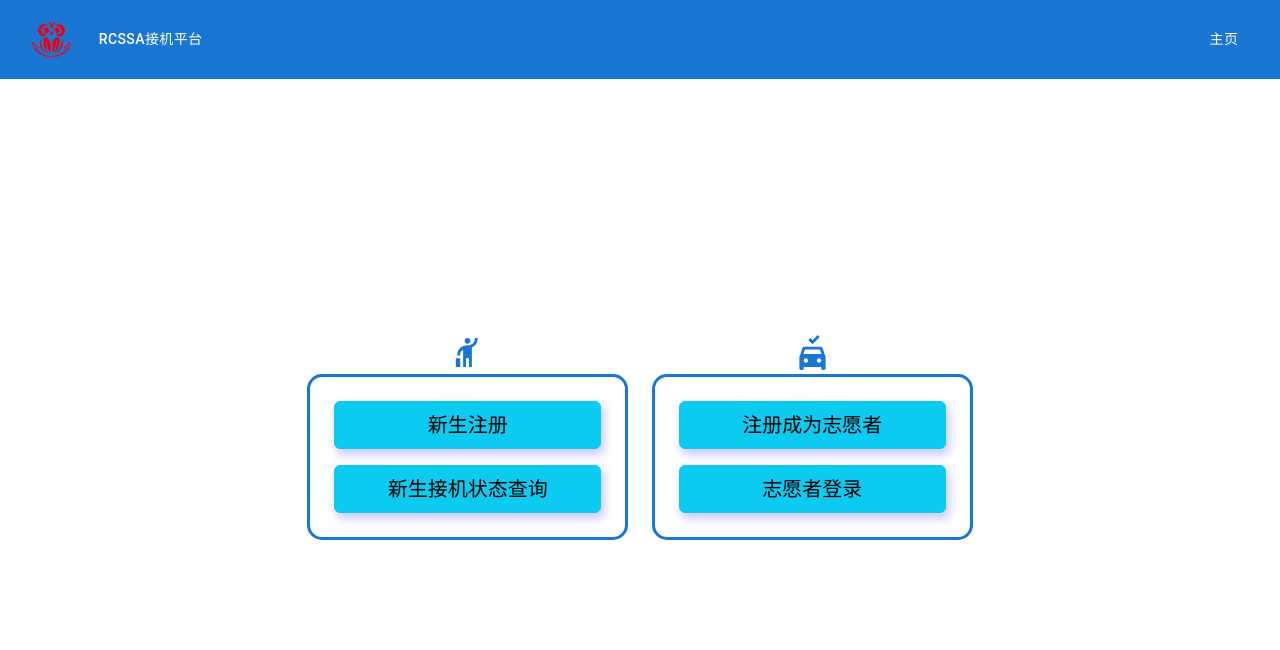
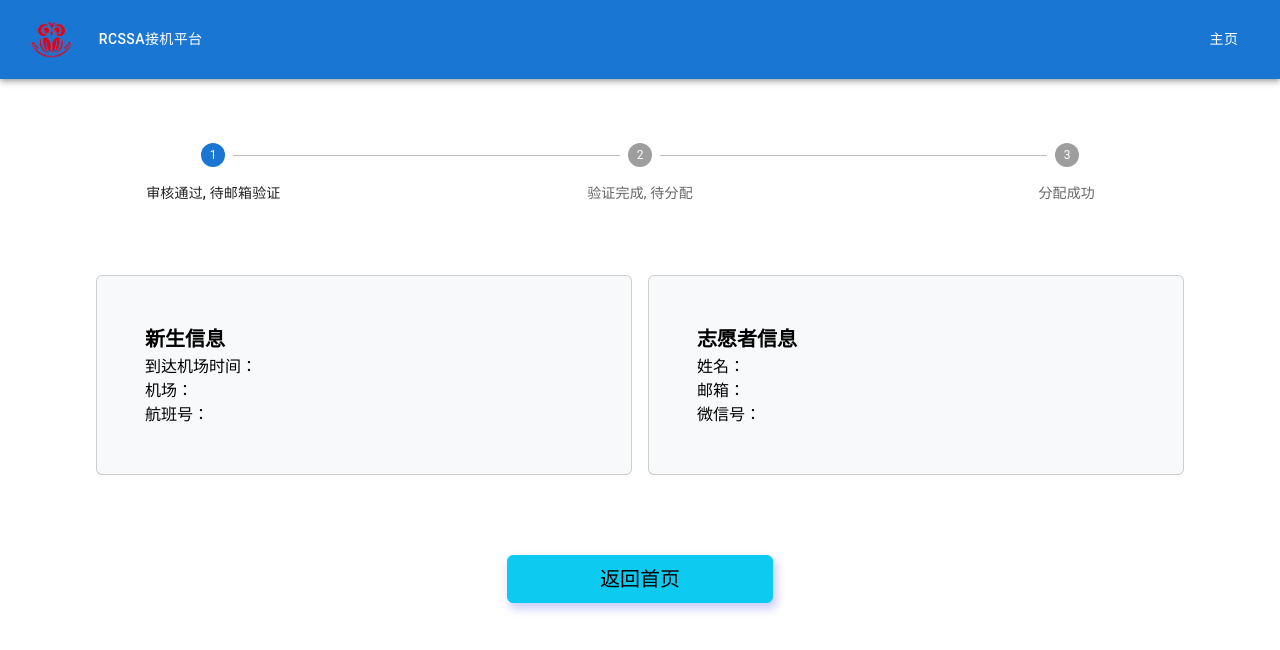
Before and after one commit to RCSSA/Freshmen-Airport-Pickup-Frontend, a React (Create React App) app in the folder airport-pickup/: page /studentallocate in a window 1280 px wide. Before the commit this address led to /. Shown: the top 650 px of the page. Built offline with nearby package versions, Linux system fonts and the light colour scheme.

Commit message:
update choosetime page and other frontends

```diff
--- a/airport-pickup/src/App.js
+++ b/airport-pickup/src/App.js
@@ -21,6 +21,7 @@ function App() {
   const [studentLoggedIn, setStudentLoggedIn] = useState(false);
   const [volunteerLoggedIn, setVolunteerLoggedIn] = useState(false);
   const [status, setStatus] = useState(0);
+  const [progress,setProgress] = useState(0);
   return (
       <BrowserRouter>
         <BtnAppBar/>
@@ -35,9 +36,10 @@ function App() {
             </RequireAuth>}>
           </Route>
           <Route path="/choosetime" element={
-            <RequireAuth user={volunteerLoggedIn}>
-              <ChooseTimePage />
-            </RequireAuth>
+            // <RequireAuth user={volunteerLoggedIn}>
+            //   <ChooseTimePage />
+            // </RequireAuth>
+            <ChooseTimePage />
           }></Route>
           <Route path="/info" element={
             <RequireAuth user={volunteerLoggedIn}>
@@ -53,10 +55,11 @@ function App() {
             </RequireAuth>}>
           </Route>
           <Route path="/studentallocate" element={
-            <RequireAuth user={studentLoggedIn}>
-              <StudentAllocatePage />
-            </RequireAuth>}>
-          </Route>
+            // <RequireAuth user={studentLoggedIn}>
+            //   <StudentAllocatePage />
+            // </RequireAuth>
+            <StudentAllocatePage progress={progress}/>
+          }></Route>
         </Routes>
       </BrowserRouter>
   );
--- a/airport-pickup/src/component/EventInfoModal.js
+++ b/airport-pickup/src/component/EventInfoModal.js
@@ -9,6 +9,7 @@ export default function EventInfoModal(props) {
   const eventColors = props.eventColors;
   const setEventColors = props.setEventColors;
   const [select, setSelect] = useState("确认选择");
+
 
   function checkAllZero() {
     const checkNumbers = props.pickUpNumber[`${props.id}`];
@@ -43,6 +44,12 @@ export default function EventInfoModal(props) {
   }
 
   function handleClose() {
+    openModals[eventId] = false;
+    setOpenModals({ ...openModals, [`${eventId}`]: false });
+  }
+
+  function handleSelect(e) {
+    e.preventDefault();
     props.setSelected(
       props.selected.filter((elem) => {
         return elem[0] !== eventId;
@@ -76,20 +83,13 @@ export default function EventInfoModal(props) {
       setEventColors({ ...eventColors, [`${eventId}`]: "#0dcafd" });
     }
 
-    openModals[eventId] = false;
-    setOpenModals({ ...openModals, [`${eventId}`]: false });
-  }
-
-  function handleSelect(e) {
-    e.preventDefault();
-
     handleClose();
   }
 
   return (
     <Modal
       open={openModals[eventId]}
-      onClose={handleClose}
+      // onClose={handleClose}
       aria-labelledby="modal-modal-title"
       aria-describedby="modal-modal-description"
       className="eventInfoModalFrame d-flex justify-content-center align-items-center"
--- a/airport-pickup/src/component/ProgressStepper.js
+++ b/airport-pickup/src/component/ProgressStepper.js
@@ -5,15 +5,15 @@ import Step from '@mui/material/Step';
 import StepLabel from '@mui/material/StepLabel';
 
 const steps = [
-  'Select master blaster campaign settings',
-  'Create an ad group',
-  'Create an ad',
+  '审核通过, 待邮箱验证',
+  '验证完成, 待分配',
+  '分配成功',
 ];
 
-export default function ProgressStepper() {
+export default function ProgressStepper(props) {
   return (
     <Box sx={{ width: '100%' }}>
-      <Stepper activeStep={1} alternativeLabel>
+      <Stepper activeStep={props.progress} alternativeLabel>
         {steps.map((label) => (
           <Step key={label}>
             <StepLabel>{label}</StepLabel>
--- a/airport-pickup/src/pages/students/studentAllocatePage.js
+++ b/airport-pickup/src/pages/students/studentAllocatePage.js
@@ -1,14 +1,16 @@
 import React, { useState } from 'react'
+import { useNavigate } from "react-router-dom";
 import ProgressStepper from '../../component/ProgressStepper'
 
 export default function StudentAllocatePage(props) {
-    {/* need pass in props to know student status */}
-    const [progress, setProgress] = useState(0)
+    const navigate = useNavigate();
   return (
-    <div>
-        <ProgressStepper/>
-        <div className="row full-width">
-            <div className="col-12 col-lg-6 p-0 p-lg-5">
+    <div className='d-flex flex-column align-items-center full-width'>
+        <div className='mt-5 full-width pt-3'>
+            <ProgressStepper progress={props.progress}/>
+        </div>
+        <div className="row full-width px-5 pt-2">
+            <div className="col-12 col-lg-6 p-0 p-lg-5 pe-lg-2">
                 <div className="full-width p-3 p-lg-5 card text-bg-light mt-3">
                     <div className="fw-bold fs-5">新生信息</div>
                     <div>到达机场时间：</div>
@@ -17,7 +19,7 @@ export default function StudentAllocatePage(props) {
                 </div>
             </div>
 
-            <div className="col-12 col-lg-6 p-0 p-lg-5">
+            <div className="col-12 col-lg-6 p-0 p-lg-5 ps-lg-2">
             <div className="full-width p-3 p-lg-5 card text-bg-light my-3">
                 <div className="fw-bold fs-5">志愿者信息</div>
                 <div>姓名：</div>
@@ -26,6 +28,15 @@ export default function StudentAllocatePage(props) {
             </div>
             </div>
         </div>
+        <div>
+            <button
+                onClick={() => {navigate("/");}}
+                className="btn btn-info fs-5 my-3 py-2 homepage-btn"
+            >
+                返回首页
+            </button>
+        </div>
+
     </div>
 
 
```
Lines whose indentation alone changed are shown as unchanged.
